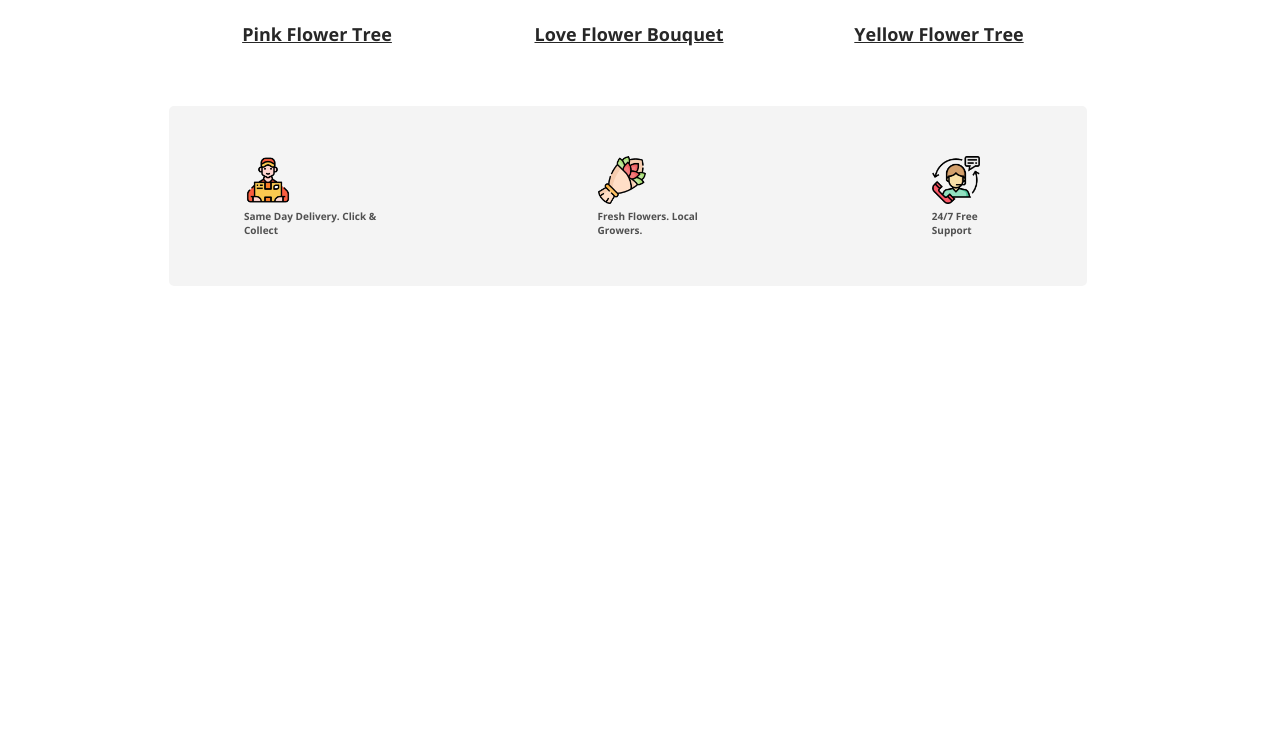
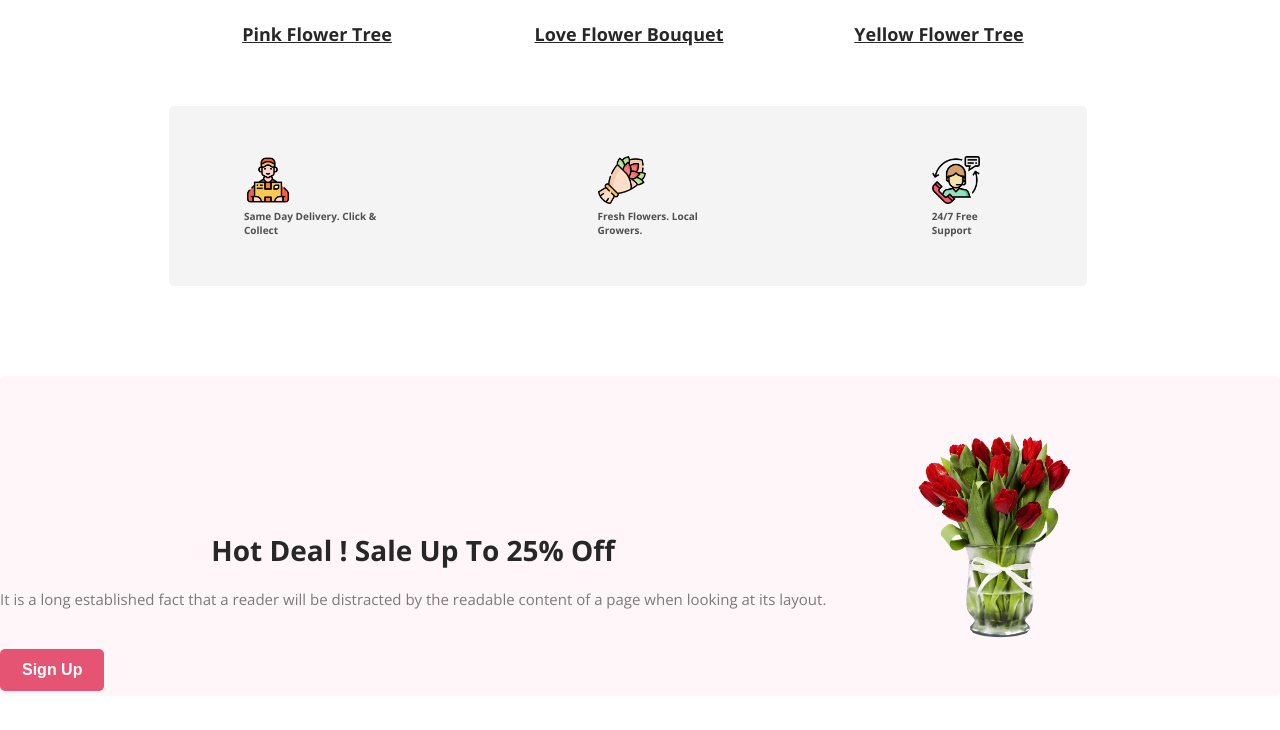
Before and after one commit to nymulislam/flower_shop, a plain HTML site: page html/index.html in a window 1280 px wide. Shown: the part 1148-1878 px from the top of the page. Before the commit the page ends 1434 px from the top, so only its background shows below. Drawn offline with nearby package versions, Linux system fonts and the light colour scheme.

Commit message:
added a discount section

```diff
--- a/css/style.css
+++ b/css/style.css
@@ -126,3 +126,22 @@ body{
     font-weight: 700;
     margin: 0;
 }
+
+/* discount section style */
+.discount_container{
+    display: flex;
+    align-items: center;
+    background-size: width: 961px;
+    height: 320px;
+    border-radius: 5px;
+    background: rgba(229, 84, 115, 0.05);
+    margin: 90px 0;
+    gap: 90px;
+}
+
+.discount_info{
+}
+
+.discount_image{
+    width: 160px;
+}
--- a/html/index.html
+++ b/html/index.html
@@ -67,6 +67,18 @@
                 </div>
             </div>
          </section>
+
+         <!-- this is a discount section -->
+         <section>
+            <div class="discount_container">
+                <div class="discount_info">
+                    <h3 class="primary_title">Hot Deal ! Sale Up To 25% Off</h3>
+                    <p class="primary_description">It is a long established fact that a reader will be distracted by the readable content of a page when looking at its layout.</p>
+                    <button class="primary_button">Sign Up</button>
+                </div>
+                <img src="../flower_assets/offer.png" alt="glass bouquet" class="discount_image">
+            </div>
+         </section>
     </main>
 
     <footer>
```
